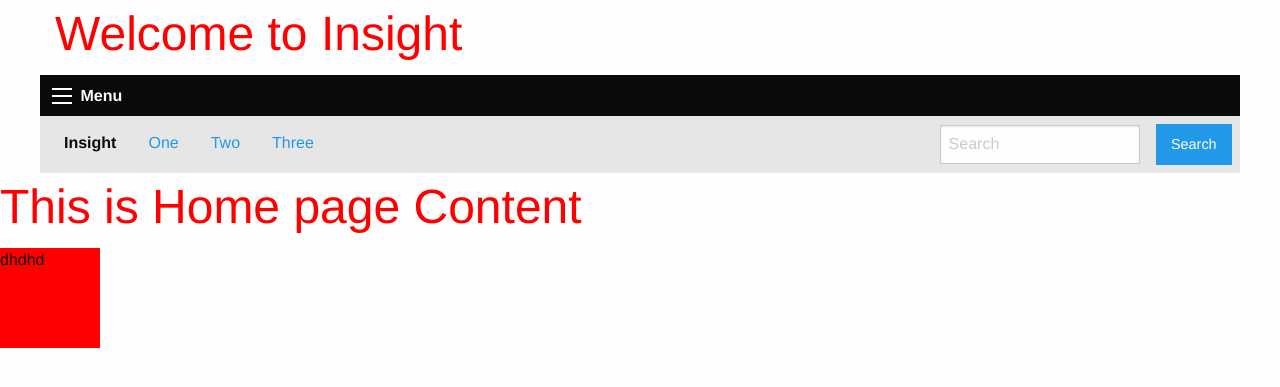
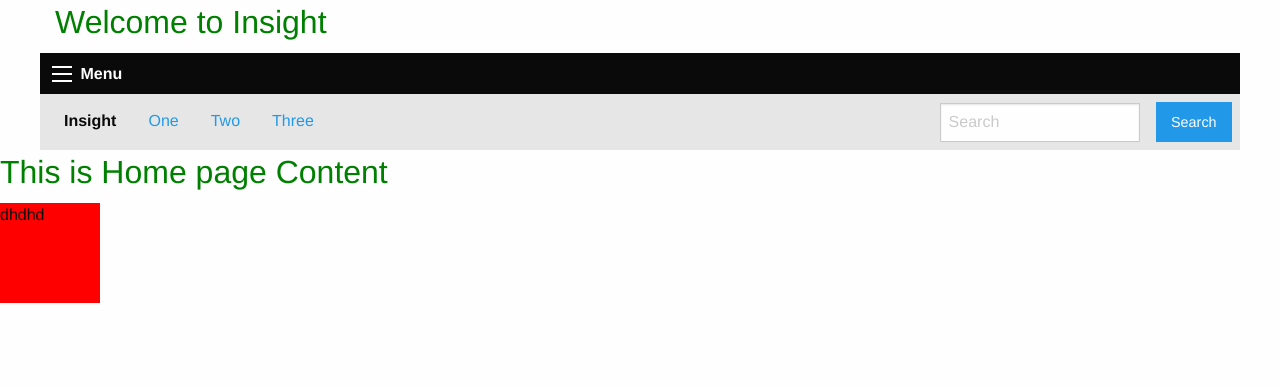
Before and after one commit to narlsu/insight, a PHP site: page / in a window 1280 px wide. Shown: the top 387 px of the page. Run offline with PHP 8.4, Linux system fonts and the light colour scheme.

```diff
--- a/css/app.css
+++ b/css/app.css
@@ -11,3 +11,10 @@ h2 {
   color: red;
   background-color: blue;
   background-color: red; }
+
+h1 {
+  color: red; }
+
+h1 {
+  color: green;
+  font-size: 2em; }
--- a/css/app.scss
+++ b/css/app.scss
@@ -8,6 +8,7 @@ $brand-color: #333;
 	background-color: red;
 	z-index: 500;
 }
+
 h1 {
 	color: red;
 }
@@ -16,3 +17,10 @@ h2 {
 	background-color: blue;
 	background-color: red;
 }
+h1 {
+	color: red;
+}
+h1 {
+	color: green;
+	font-size: 2em;
+}
--- a/index.html
+++ /dev/null
@@ -1 +0,0 @@
-DAMMIT
```
Also changed, not shown: gulpfile.js (+9 -3 lines).
